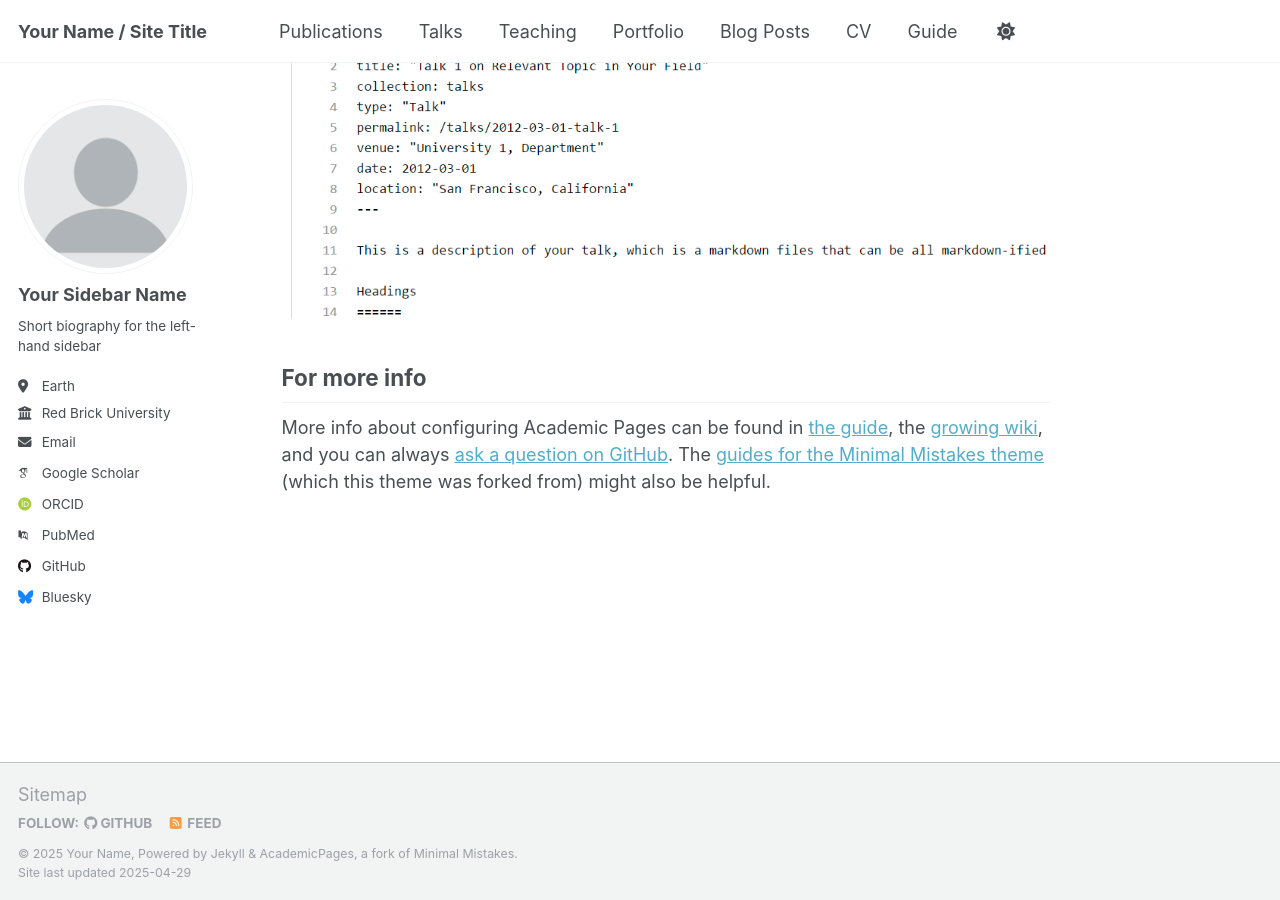
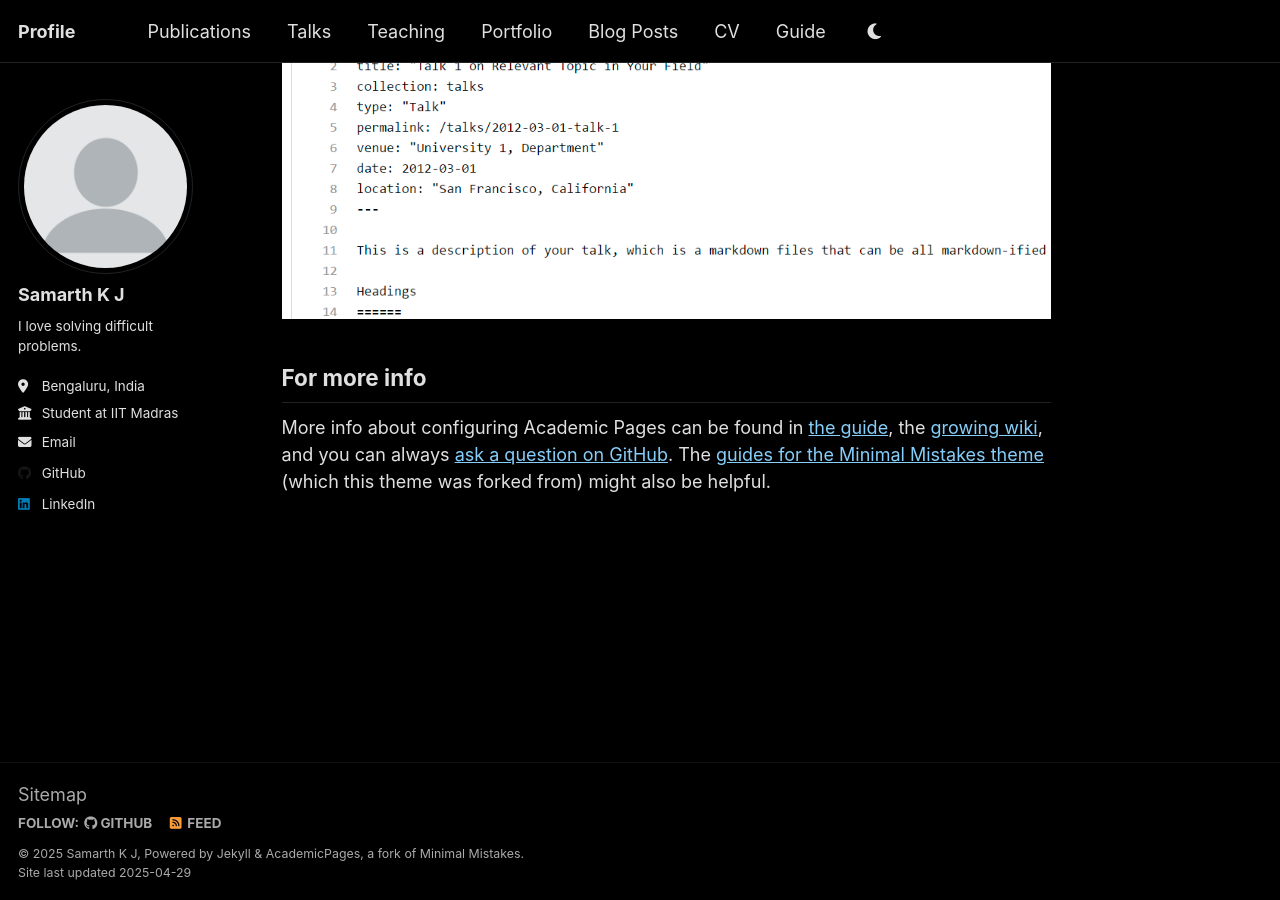
Before and after one commit to Kiwinov/kiwinov.github.io, a Jekyll site: the page built from _pages/about.md, in a window 1280 px wide and 900 px high, scrolled down 2636 px. Built offline with Jekyll 4.4.1, drawn with Linux system fonts in a browser that asks for light colours; some web fonts are replaced.

Commit message:
add personal information in _config.yml

```diff
--- a/_config.yml
+++ b/_config.yml
@@ -8,14 +8,14 @@
 
 # Basic Site Settings
 locale                   : "en-US"
-site_theme               : "default"
-title                    : "Your Name / Site Title"
+site_theme               : "dark"
+title                    : "Profile"
 title_separator          : "-"
-name                     : &name "Your Name"
-description              : &description "personal description"
-url                      : https://academicpages.github.io # the base hostname & protocol for your site e.g. "https://[your GitHub username].github.io" or if you already have some other page hosted on Github then use "https://[your GitHub username].github.io/[Your Repo Name]"
+name                     : &name "Samarth K J"
+description              : &description "Profile Page"
+url                      : https://kiwinov.github.io # the base hostname & protocol for your site e.g. "https://[your GitHub username].github.io" or if you already have some other page hosted on Github then use "https://[your GitHub username].github.io/[Your Repo Name]"
 baseurl                  : "" # the subpath of your site, e.g. "/blog"
-repository               : "academicpages/academicpages.github.io"
+repository               : "kiwinov/kiwinov.github.io"
 
 # Site Author - The following control what appear as part of the author content on the side bar.
 #               If a field is blank the icon and link will not appear, otherwise it will be shown.
@@ -23,21 +23,21 @@ repository               : "academicpages/academicpages.github.io"
 author:
   # Biographic information
   avatar           : "profile.png"
-  name             : "Your Sidebar Name"
+  name             : "Samarth K J"
   pronouns         : # example: "she/her"
-  bio              : "Short biography for the left-hand sidebar"
-  location         : "Earth"
-  employer         : "Red Brick University"
+  bio              : "I love solving difficult problems."
+  location         : "Bengaluru, India"
+  employer         : "Student at IIT Madras"
   uri              : # URL
-  email            : "none@example.org"
+  email            : "unspec5d@gmail.com"
 
   # Academic websites
   arxiv            : # URL - Update with the correct link to your profile
-  googlescholar    : "https://scholar.google.com/citations?user=PS_CX0AAAAAJ"
+  googlescholar    : # "https://scholar.google.com/citations?user=PS_CX0AAAAAJ"
   impactstory      : # URL
-  orcid            : "http://orcid.org/yourorcidurl"
+  orcid            : # "http://orcid.org/yourorcidurl"
   semantic         : # URL
-  pubmed           : "https://www.ncbi.nlm.nih.gov/pubmed/?term=john+snow"
+  pubmed           : # "https://www.ncbi.nlm.nih.gov/pubmed/?term=john+snow"
   researchgate     : # URL
   scopus           : # URL
 
@@ -45,12 +45,12 @@ author:
   bitbucket        : # Username - Update with your username on the site
   codepen          : # Username
   dribbble         : # Username
-  github           : "academicpages"
+  github           : "kiwinov"
   kaggle           : # Username
   stackoverflow    : # User number or user number and name (i.e., use "1" or "1/jeff-atwood")
 
   # Social media
-  bluesky          : "bsky.app" # Replace this with you Bluesky username
+  bluesky          : # "bsky.app" # Replace this with you Bluesky username
   facebook         : # Username
   flickr           : # Username
   foursquare       : # Username
@@ -59,7 +59,7 @@ author:
   keybase          : # Username
   instagram        : # Username
   lastfm           : # Username
-  linkedin         : # Username
+  linkedin         : samarthkj
   mastodon         : # URL
   medium           : # URL
   pinterest        : # Username
@@ -103,7 +103,7 @@ comments:
     colorscheme          : # "light" (default), "dark"
 staticman:
   allowedFields          : ['name', 'email', 'url', 'message']
-  branch                 : "gh-pages" # "master", "gh-pages"
+  branch                 : "master" # "master", "gh-pages"
   commitMessage          : "New comment."
   filename               : comment-{@timestamp}
   format                 : "yml"
@@ -131,7 +131,7 @@ yandex_site_verification :
 
 # Social Sharing
 twitter:
-  username               : &twitter
+  username               : # &twitter
 facebook:
   username               :
   app_id                 :
```
